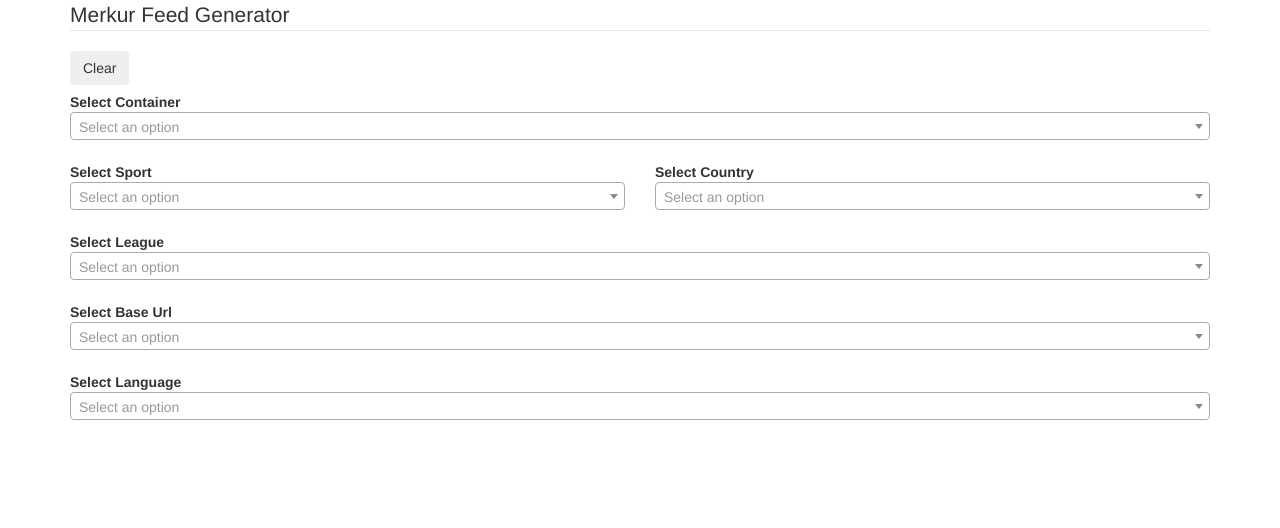
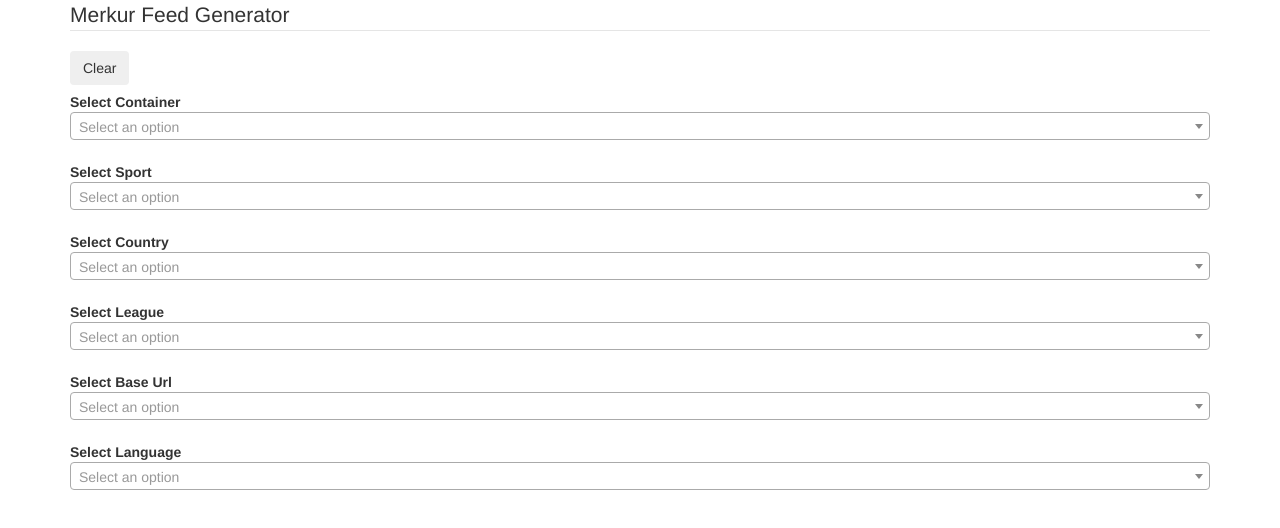
Before and after one commit to vaidehiP-ux/merkur-game-ccb, a website: page index.html in a window 1280 px wide. Drawn offline with nearby package versions, Linux system fonts and the light colour scheme; no server answers.

Commit message:
layout updates dropdown

```diff
--- a/index.html
+++ b/index.html
@@ -49,8 +49,12 @@
         <form class="form-horizontal">
             <fieldset>
                 <legend>Merkur Feed Generator</legend>
-                <button class="btn clear" id="btnClear">Clear</button>
 
+                <div class="row">
+                    <div class="col-xs-12">
+                        <button class="btn clear" id="btnClear">Clear</button>
+                    </div>
+                </div>
                 <div class="row">
                     <div class="col-xs-12 col-sm-12">
                         <div class="form-group">
@@ -64,17 +68,24 @@
                     </div>
                 </div>
 
+                <div class="row">
+                    <div class="col-xs-12 col-sm-12">
+                        <div class="form-group">
+
+                            <div class="col-sm-12">
+                                <label class="control-label" for="sport-filter">Select Sport</label>
+                                <select class="js-sport-select js-sport-filter" name="sport-filter" id="sport-filter">
+                                </select>
+                            </div>
+                        </div>
+                    </div>
+                </div>
 
                 <div class="row">
                     <div class="col-xs-12 col-sm-12">
                         <div class="form-group">
 
-                            <div class="col-sm-6">
-                                <label class="control-label" for="sport-filter">Select Sport</label>
-                                <select class="js-sport-select js-sport-filter" name="sport-filter" id="sport-filter">
-                                </select>
-                            </div>
-                            <div class="col-sm-6">
+                            <div class="col-sm-12">
                                 <label class="control-label" for="country-filter">Select Country</label>
                                 <select class="js-country-select js-country-filter" name="country-filter" id="country-filter">
                                 </select>
```
